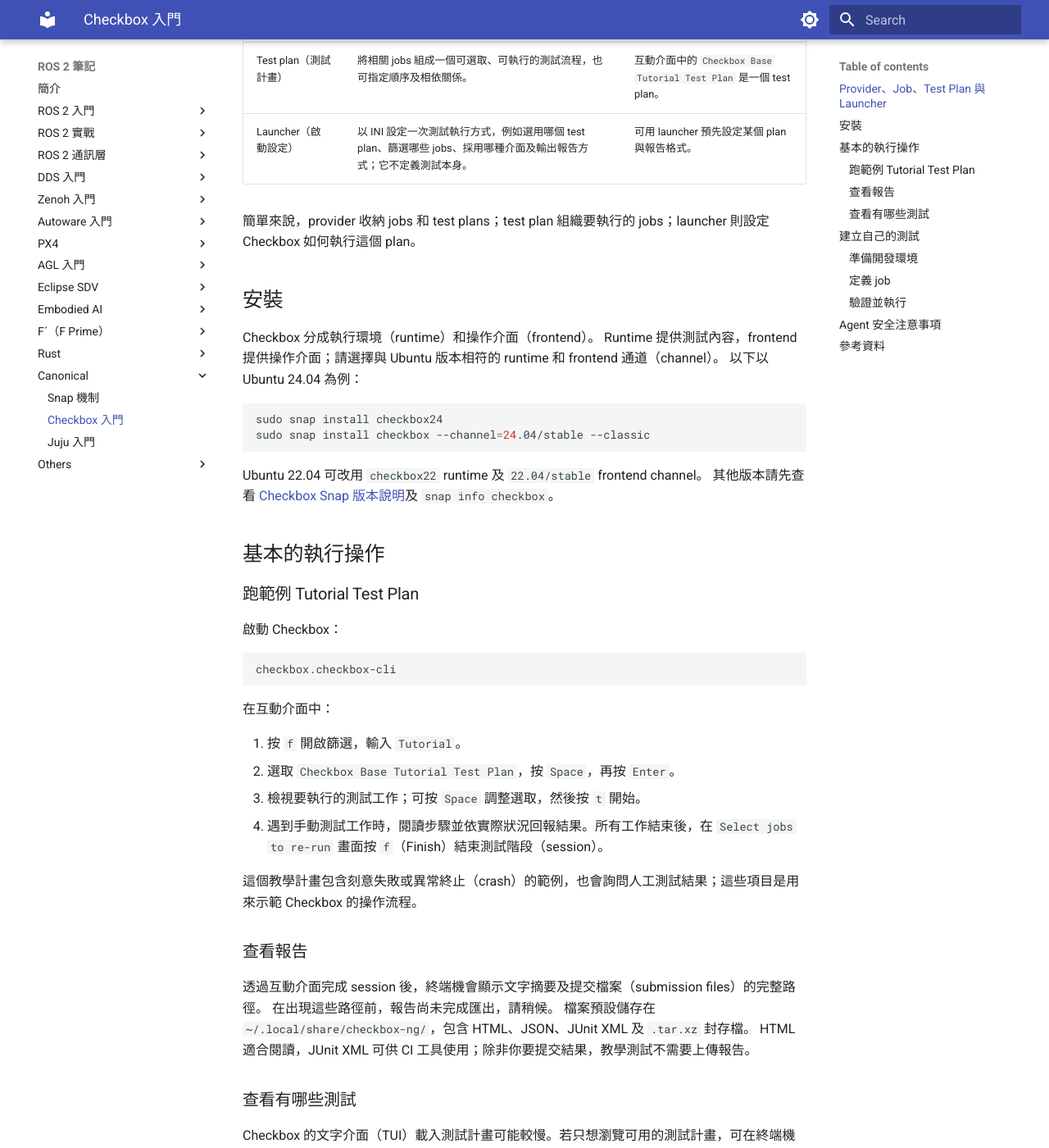
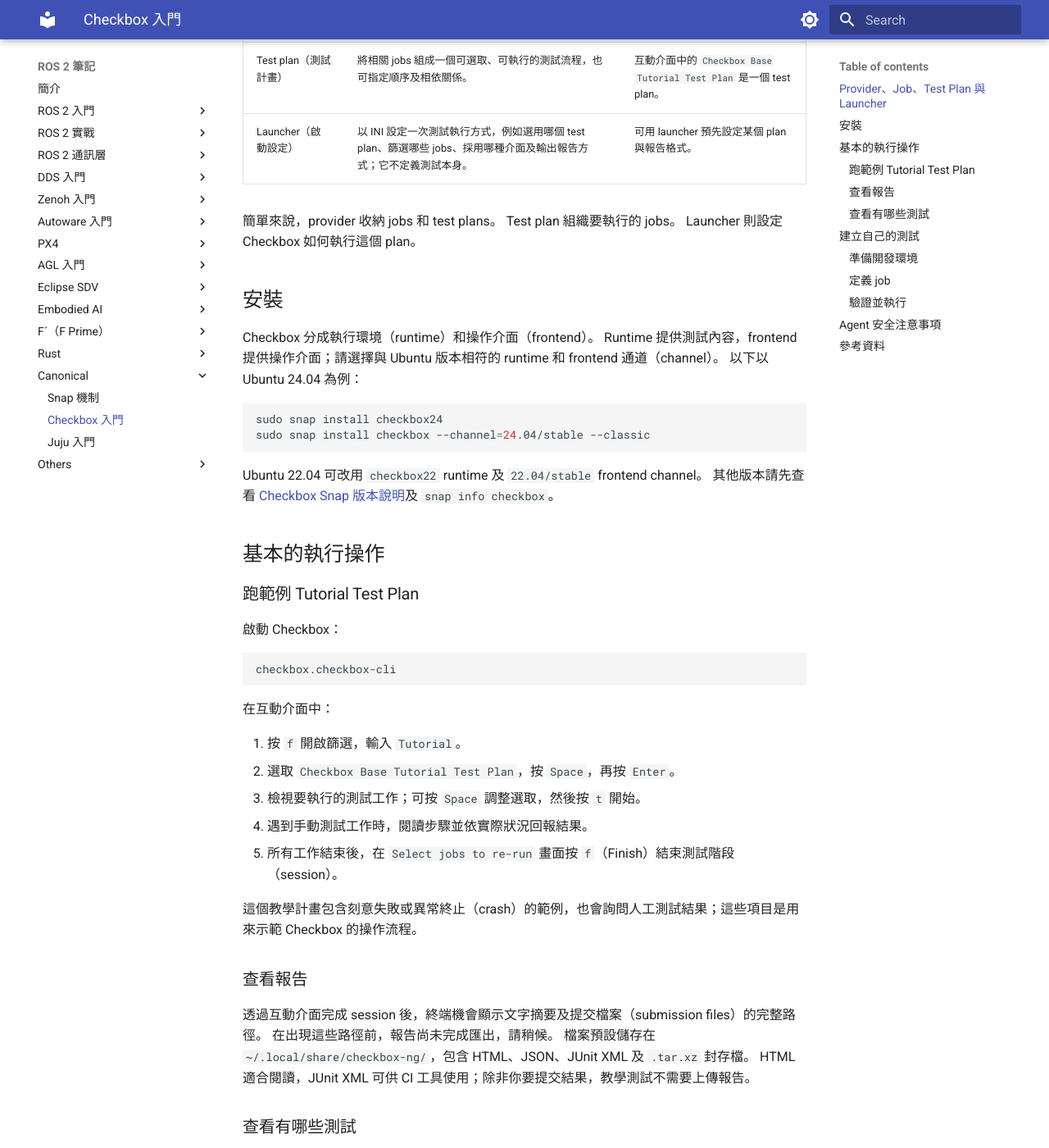
Before and after one commit to evshary/ros2-learning, an MkDocs documentation site: the page built from docs/canonical/checkbox.md, in a window 1280 px wide and 1400 px high, scrolled down 494 px. Shown: the whole window at 82% size. Built offline with MkDocs 1.6.1 and Material for MkDocs 9.7.7, drawn with Linux system fonts in a browser that asks for light colours; some of the changed text lies outside the part shown.

```diff
--- a/docs/canonical/checkbox.md
+++ b/docs/canonical/checkbox.md
@@ -20,7 +20,9 @@ Checkbox 是 Ubuntu 的系統與硬體測試工具。
 | Test plan（測試計畫） | 將相關 jobs 組成一個可選取、可執行的測試流程，也可指定順序及相依關係。 | 互動介面中的 `Checkbox Base Tutorial Test Plan` 是一個 test plan。 |
 | Launcher（啟動設定） | 以 INI 設定一次測試執行方式，例如選用哪個 test plan、篩選哪些 jobs、採用哪種介面及輸出報告方式；它不定義測試本身。 | 可用 launcher 預先設定某個 plan 與報告格式。 |
 
-簡單來說，provider 收納 jobs 和 test plans；test plan 組織要執行的 jobs；launcher 則設定 Checkbox 如何執行這個 plan。
+簡單來說，provider 收納 jobs 和 test plans。
+Test plan 組織要執行的 jobs。
+Launcher 則設定 Checkbox 如何執行這個 plan。
 
 ## 安裝
 
```
Also changed, not shown: other parts of docs/canonical/checkbox.md (+12 -6 lines).
